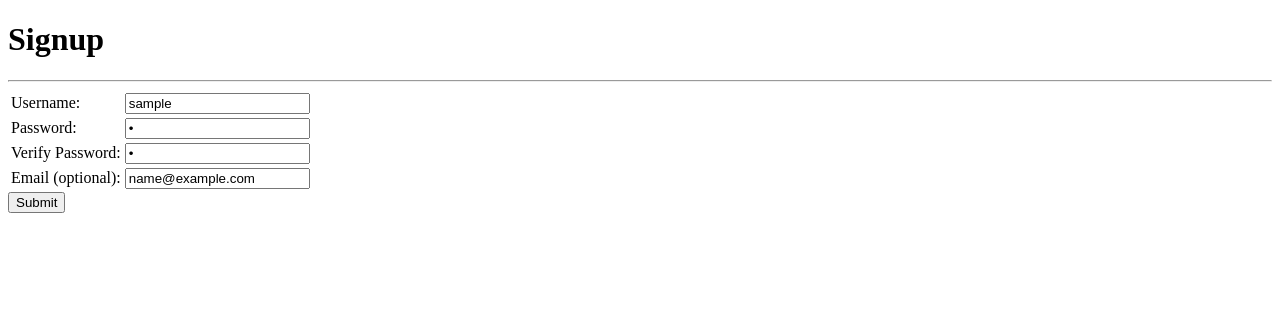
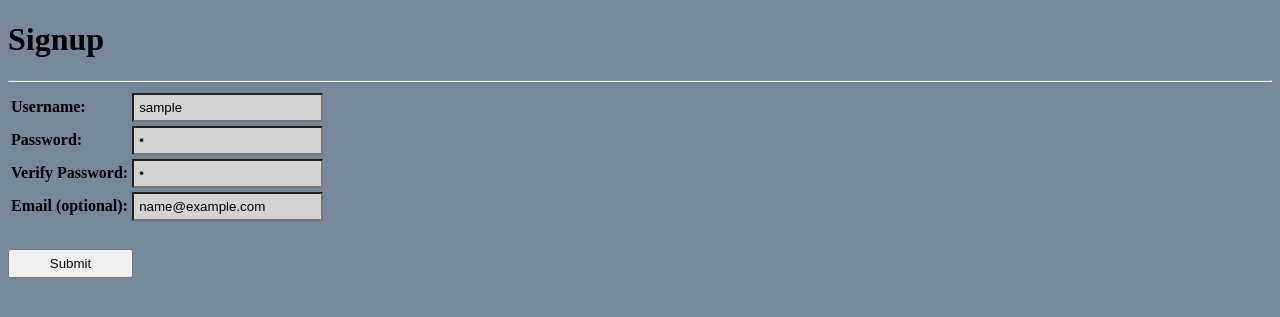
Before and after one commit to AnnaMMendoza/user-signup, a Flask app: template templates/signup.html in a window 1280 px wide. Shown: the top 317 px of the page. Run offline with Flask 2, Linux system fonts and the light colour scheme; the template is opened without the code that fills it: most values are stand-ins (such as "Sample title", 1, 10 or a date in 2020).

Commit message:
added some CSS styling, minor changes to other html files

```diff
--- a/templates/base.html
+++ b/templates/base.html
@@ -2,6 +2,34 @@
 <html>
   <head>
       <title>{{ title }}</title>
+      <!-- <link rel="stylesheet" type="text/css" href="styles.css"> -->
+    <style>
+    body {
+        background-color: lightslategray;
+    }
+    label {
+        font-weight: bold
+    }
+    input {
+        padding: 5px;
+    }
+    input[type="text"] {
+        background: lightgrey
+    }
+    input[type="password"] {
+        background: lightgrey
+    }
+    input[type="email"] {
+        background: lightgrey
+    }
+    input:focus {
+        background: white;
+    }
+    input[type="submit"] {
+        margin-top: 25px;
+        width: 125px;
+    }
+    </style>
   </head>
 <body>
 
--- a/templates/signup.html
+++ b/templates/signup.html
@@ -9,7 +9,7 @@
         <tr>
             <td><label for="username">Username:</label></td>
             <td>
-                <input name="username" type="text" value="{{username}}" />
+                <input name="username" type="text" placeholder="User Name" value="{{username}}" />
                 {% if username|length != 0 %}
                 <span class="error">{{username_error}}</span>
                 {% endif %}
@@ -18,7 +18,7 @@
         <tr>
             <td><label for="password">Password:</label></td>
             <td>
-                <input name="password" type="password" value="{{password}}" />
+                <input name="password" type="password" placeholder="Password" value="{{password}}" />
                 {% if password|length != 0 %}
                 <span class="error">{{pass_error}}</span>
                 {% endif %}
@@ -27,7 +27,7 @@
         <tr>
             <td><label for="passwordv">Verify Password:</label></td>
             <td>
-                <input name="passwordv" type="password" value="{{passwordv}}" />
+                <input name="passwordv" type="password" placeholder="Verify Password" value="{{passwordv}}" />
                 {% if passwordv|length != 0 %}
                 <span class="error">{{passv_error}}</span>
                 {% endif %}
@@ -36,7 +36,7 @@
         <tr>
             <td><label for="email">Email (optional):</label></td>
             <td>
-                <input name="email" type="text" value="{{email}}" />
+                <input name="email" type="text" placeholder="Email" value="{{email}}" />
                 {% if email|length != 0 %}
                 <span class="error">{{email_error}}</span>
                 {% endif %}
--- a/templates/welcome.html
+++ b/templates/welcome.html
@@ -2,6 +2,6 @@
 
 {% block content %}
 
-<h1>Welcome to Club Mendoza {{ username }} !</h1>
+<h1>Welcome to Club Mendoza, {{ username }} !</h1>
 
 {% endblock %}
```
Also changed, not shown: templates/styles.css (added, +25 -0 lines).
